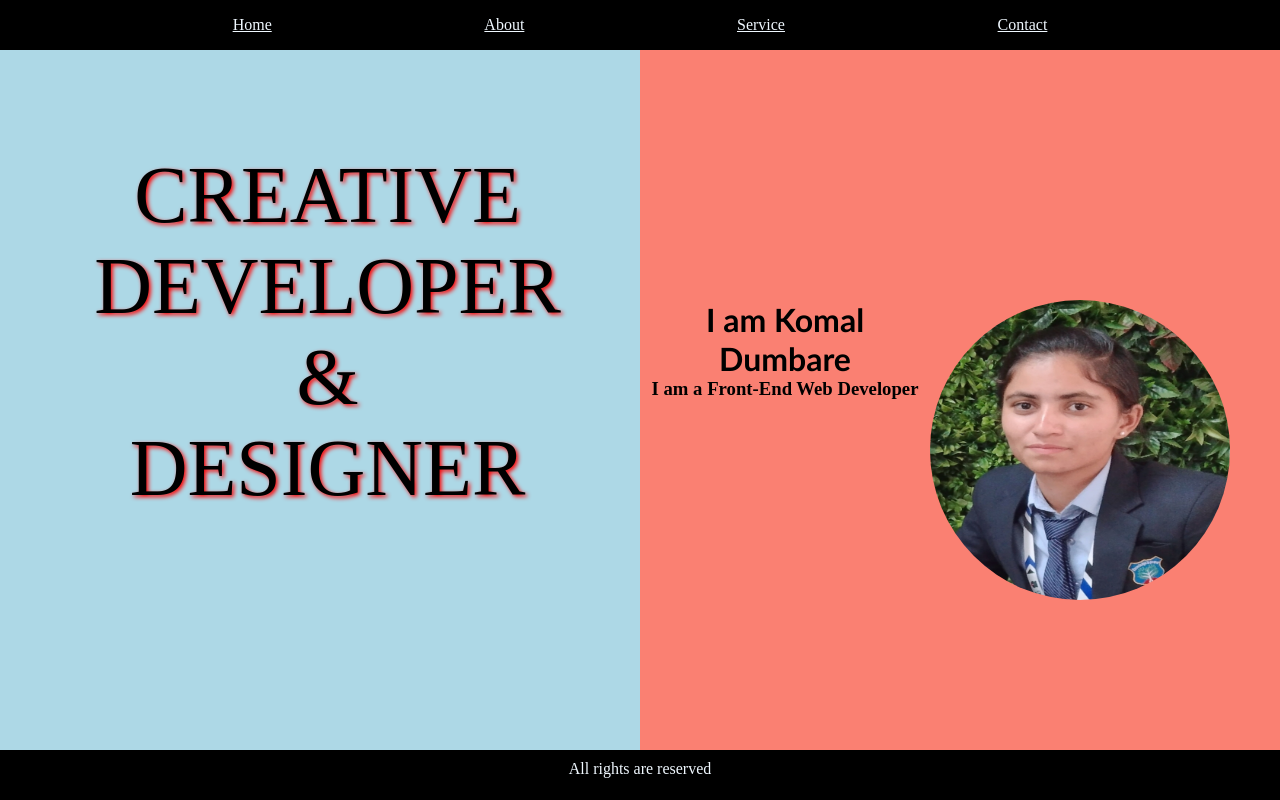
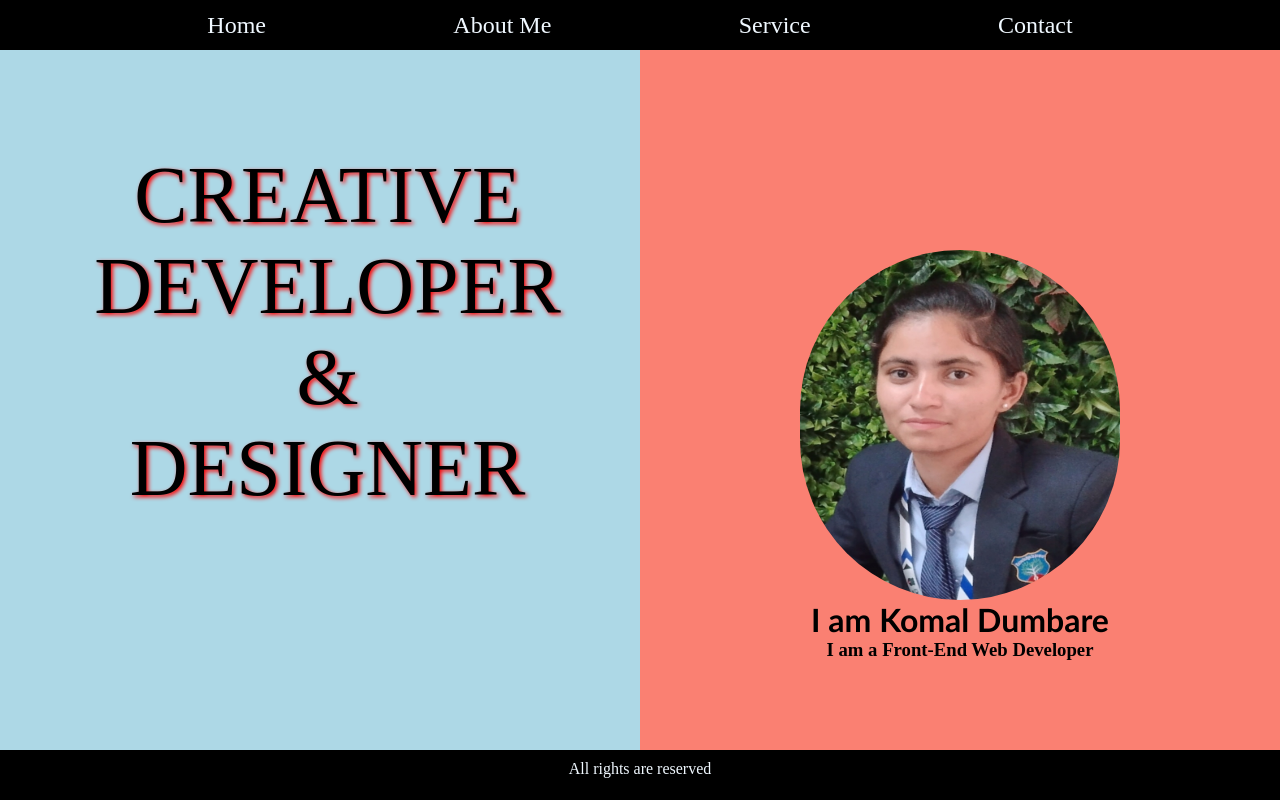
Before and after one commit to KomalDumbare/My-Portfolio, a plain HTML site: page Index.html in a window 1280 px wide. Drawn offline with Linux system fonts and the light colour scheme.

Commit message:
I am add the new html page about

```diff
--- a/Index.html
+++ b/Index.html
@@ -9,10 +9,10 @@
 </head>
     <header>
       <nav>
-        <ol><a href="#">Home</a></ol>
-        <ol><a href="#">About</a></ol>
-        <ol><a href="#">Service</a></ol>
-        <ol><a href="#">Contact</a></ol>
+        <ol><a href="index.html">Home</a></ol>
+        <ol><a href="About.html">About Me</a></ol>
+        <ol><a href="Service.html">Service</a></ol>
+        <ol><a href="Contact.html">Contact</a></ol>
       </nav>
     </header>
 <body class="Background">
--- a/style.css
+++ b/style.css
@@ -13,7 +13,7 @@ h1{
     color:black;
     font-family: 'Gill Sans', 'Gill Sans MT', Calibri, 'Trebuchet MS', sans-serif;
     text-align: center;
-    margin-top: 250px;
+    margin-top: 200px;
 }
 h3{
     text-align: center;
@@ -25,12 +25,16 @@ h3{
 }
 
 img{
-    height: 300px;
-    width: 300px;
-    border-radius: 200px;
+    padding-top: 0;
+    height: 350px;
+    width: 350px;
+    border-radius: 300px;
     display: block;
-    float:inline-end;
     margin-right: 50px;
+    display: block;
+    margin-left: auto;
+    margin-right: auto;
+    width: 50%;
 
 }
 .description{
@@ -68,4 +72,25 @@ nav{
 }
 nav ol a{
     color: aliceblue;
+    text-decoration: none;
+    font-size: 1.5em;
 }
+a:visited {
+    color:green;
+    text-align: center;
+    text-decoration: none;
+    display: inline-block;
+  }
+
+  a:hover, a:active {
+    color: blue;
+  }
+  /* About us page css part start*/
+  .About1{
+    padding-top: px;
+    height: 100%;
+  }
+  .col{
+    float: left;
+    width:33.33%
+  }
```
Also changed, not shown: About.html (added, +19 -0 lines).
